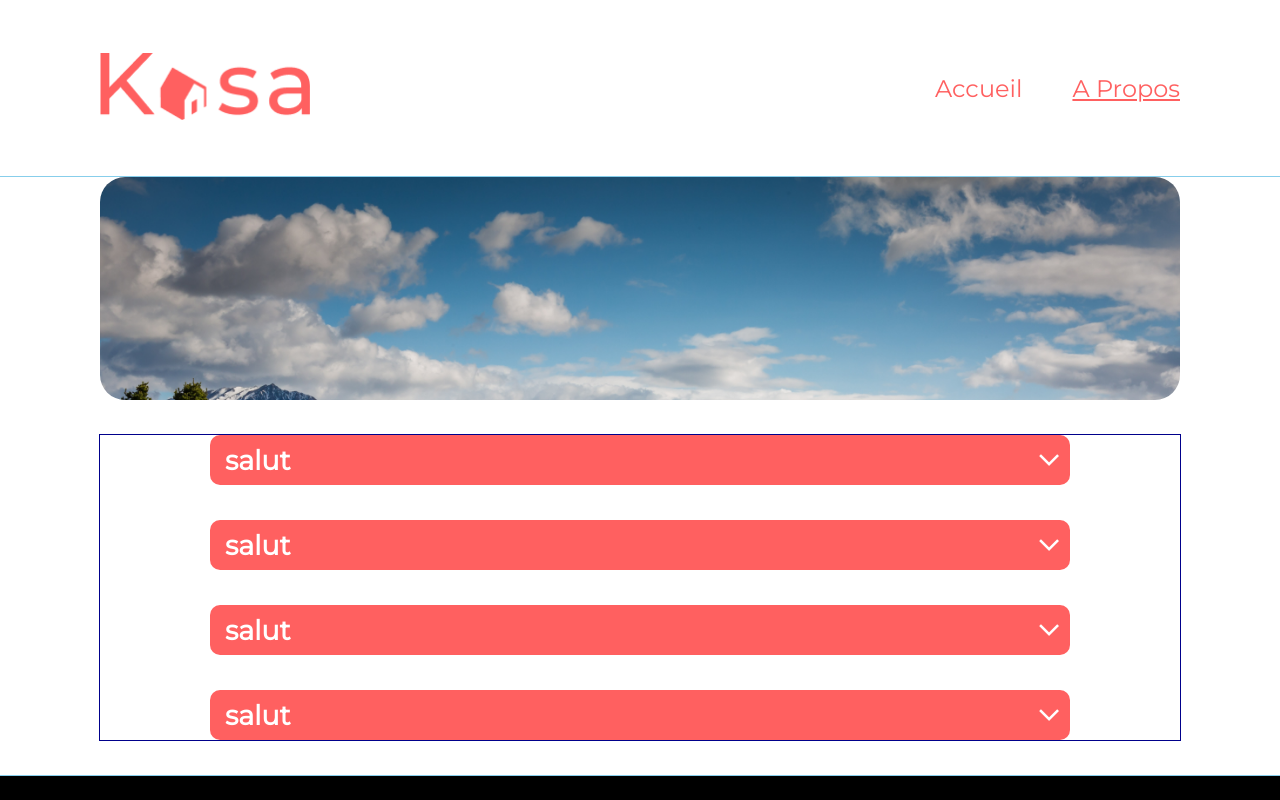
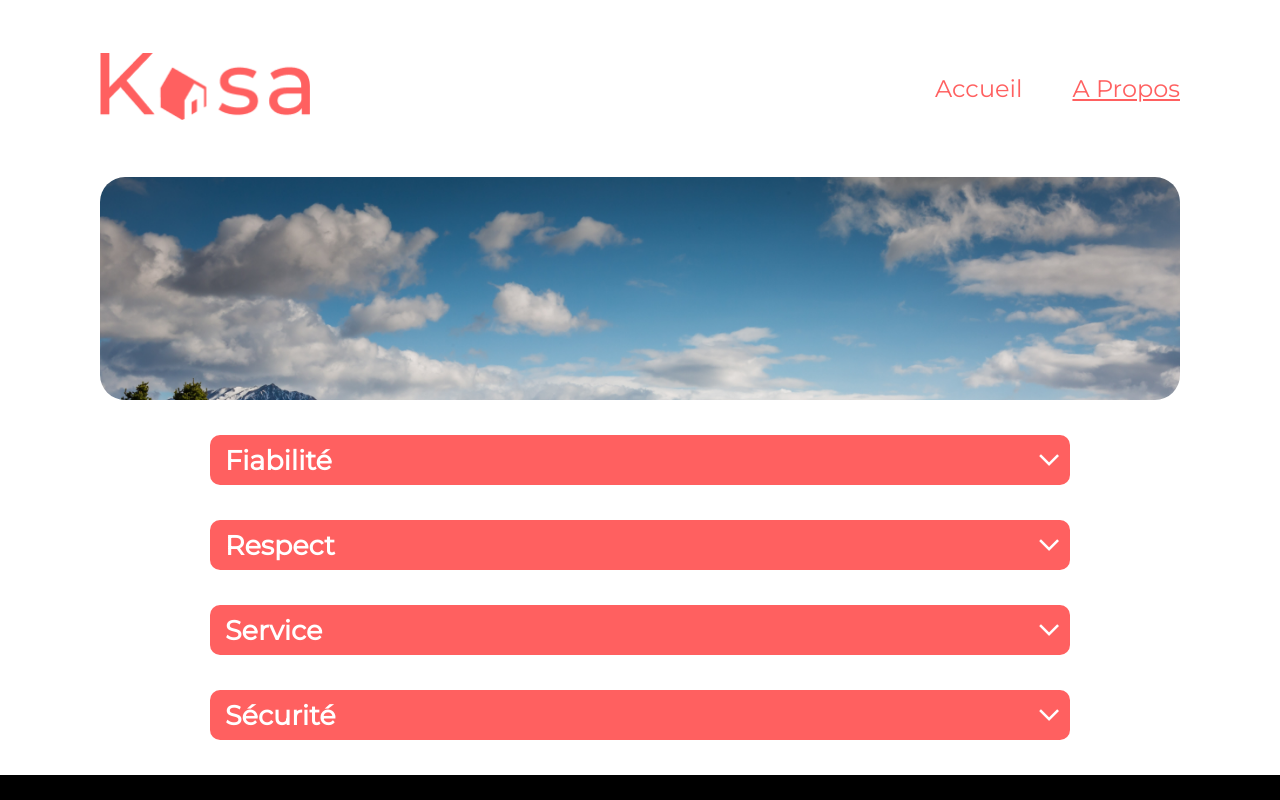
Before and after one commit to Rafgeorges/Projet-6-Kasa, a React (Create React App) app: page /about in a window 1280 px wide. Shown: the top 800 px of the page. Built offline with nearby package versions, Linux system fonts and the light colour scheme.

Commit message:
content aboutpage

```diff
--- a/src/components/PageAbout.js
+++ b/src/components/PageAbout.js
@@ -13,16 +13,25 @@
             </div>
             <div className="about--collapse--container">
                 <Collapse
-                    title='salut'
+                    title="Fiabilité"
+                    content='Les annonces postées sur Kasa garantissent une fiabilité totale. Les photos sont conformes aux logements, et toutes les informations sont
+                    régulièrement vérifiées par nos équipes.'
                     />
                 <Collapse
-                    title='salut'
+                    title="Respect"
+                    content='La bienveillance fait partie des valeurs fondatrices de Kasa. Tout comportement discriminatoire ou de
+                    perturbation du voisinage entraînera une exclusion de notre plateforme.'
                     />
                 <Collapse
-                title='salut'
+                title="Service"
+                content='"Nos équipes se tiennent à votre disposition pour vous fournir une expérience parfaite. Nhésitez pas à nous contacter si vous avez la moindre question."'
                 />
                 <Collapse
-                    title='salut'
+                    title="Sécurité"
+                    content="La sécurité est la priorité de Kasa. Aussi bien pour nos hôtes que pour les voyageurs, chaque logement
+                    correspond aux critères de sécurité établis par nos services. En laissant une note aussi bien à l'hôte qu'au
+                    locataire, cela permet à nos équipes de vérifier que les standards sont bien respectés. Nous organisons
+                    également des ateliers sur la sécurité domestique pour nos hôtes."
                 />
             </div>
         </div>
--- a/src/styles/PageAbout.css
+++ b/src/styles/PageAbout.css
@@ -1,6 +1,5 @@
 .about--main {
   padding: 0px 100px 35px 100px;
-  outline: 1px solid skyblue;
   display: flex;
   flex-direction: column;
   gap: 35px;
@@ -19,7 +18,6 @@
   flex-direction: column;
   gap: 35px;
   padding: 0px 110px;
-  outline: 1px solid darkblue;
 }
 
 /****** Media queries ***********/
```
